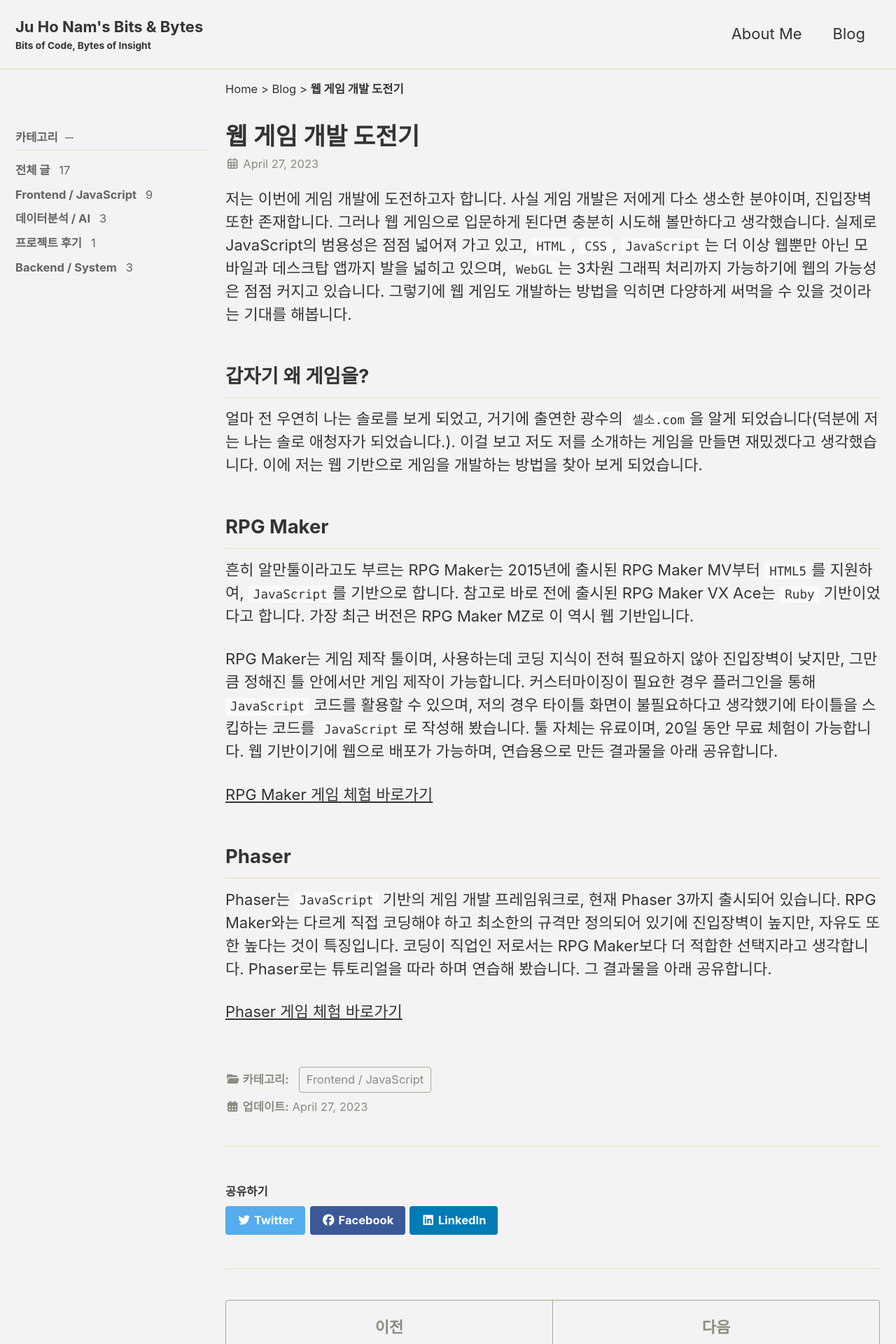
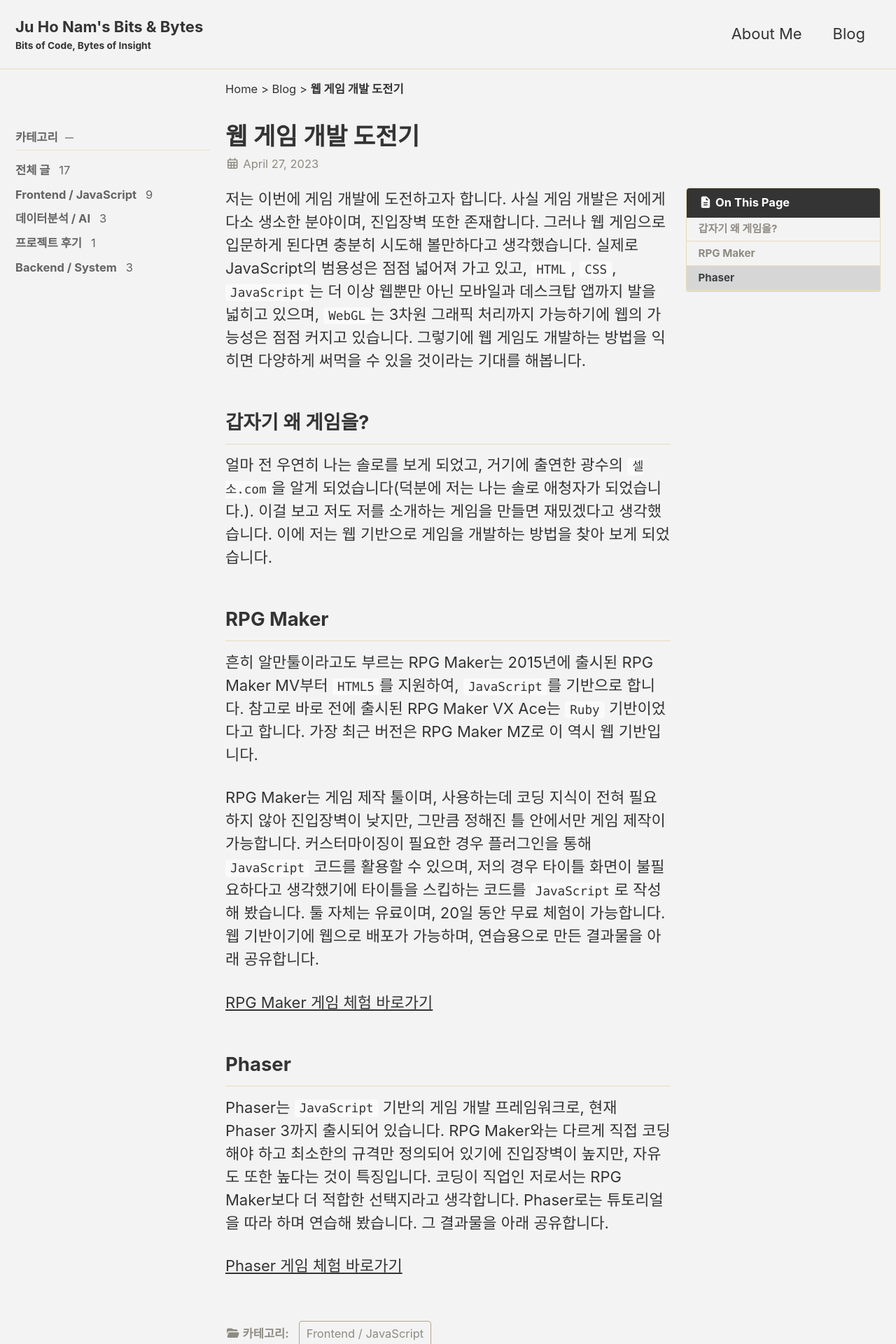
Before and after one commit to juhonamnam/juhonamnam.github.io, a Jekyll site: the page built from _posts/2023-04-27-14.md, in a window 1280 px wide. Shown: the top 1920 px of the page at 70% size. Built offline with Jekyll 4.4.1, drawn with Linux system fonts in a browser that asks for light colours; cached includes are drawn as plain includes; comment, search, counter and statistics services are not loaded; part of the change alters nothing that is shown.

```diff
--- a/_posts/2023-04-27-14.md
+++ b/_posts/2023-04-27-14.md
@@ -1,7 +1,5 @@
 ---
 title: "웹 게임 개발 도전기"
-classes: wide
-toc: false
 categories:
   - frontend-javascript
 ---
```
